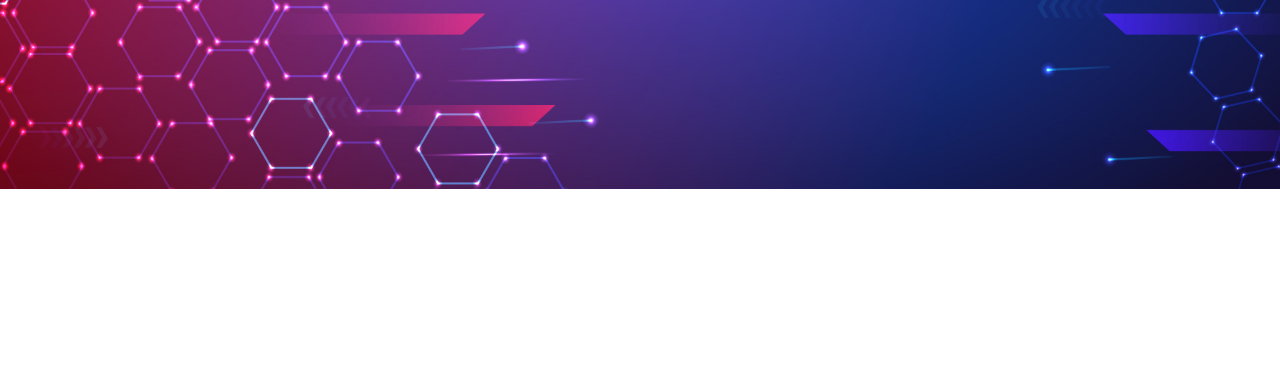
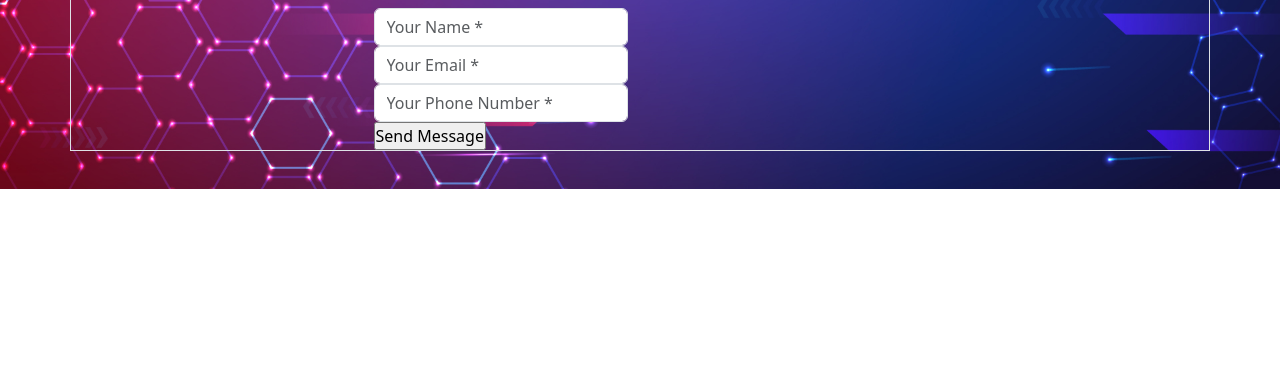
Before and after one commit to LuisaLzrGcia/SGAF, a PHP site: page /app/Registrar/ResgistrarUsuario.php in a window 1280 px wide. Shown: the part 411-800 px from the top of the page. Run offline with PHP 8.4, Linux system fonts and the light colour scheme.

Commit message:
respaldoemerjencia

```diff
--- a/app/Componets/Navbar.php
+++ b/app/Componets/Navbar.php
@@ -4,7 +4,7 @@
 <nav class="navbar navbar-expand-lg bg-body-tertiary px-5 fondoNav">
     <div class="d-flex">
         <div class="">
-            <img class="logo-image" src="" alt="" srcset="../../public/images/logo.png">
+            <img class="logo-image rounded-circle" src="" alt="" srcset="../../public/images/logoF.png" >
         </div>
         <div class="d-flex">
             <div class="mx-2 d-flex justify-content-center align-items-center">
--- a/app/Registrar/ResgistrarUsuario.php
+++ b/app/Registrar/ResgistrarUsuario.php
@@ -13,19 +13,32 @@
     <?php
     include_once "../Componets/Navbar.php";
     ?>
-    <div class="mx-5">
-        <h1 class="text-white">
-            Registrar usuario
-        </h1>
+    <div class="container contact-form border m-x:20px ">
+    <div class="container-fluid w-50 ">
+            <div class="contact-image border">
+                <img src="https://image.ibb.co/kUagtU/rocket_contact.png" alt="rocket_contact"/>
+            </div>
+            <form method="post">
+                <h3>Drop Us a Message</h3>
+               <div class="row">
+                    <div class="col-md-6">
+                        <div class="form-group">
+                            <input type="text" name="txtName" class="form-control" placeholder="Your Name *" value="" />
+                        </div>
+                        <div class="form-group">
+                            <input type="text" name="txtEmail" class="form-control" placeholder="Your Email *" value="" />
+                        </div>
+                        <div class="form-group">
+                            <input type="text" name="txtPhone" class="form-control" placeholder="Your Phone Number *" value="" />
+                        </div>
+                        <div class="form-group">
+                            <input type="submit" name="btnSubmit" class="btnContact" value="Send Message" />
+                        </div>
+                    </div>
 
-        <div class="mb-3">
-            <label for="exampleFormControlInput1" class="form-label">Email address</label>
-            <input type="email" class="form-control" id="exampleFormControlInput1" placeholder="name@example.com">
-        </div>
-        <div class="mb-3">
-            <label for="exampleFormControlTextarea1" class="form-label">Example textarea</label>
-            <textarea class="form-control" id="exampleFormControlTextarea1" rows="3"></textarea>
-        </div>
+                </div>
+            </form>
+</div>
     </div>
 </body>
 
--- a/public/CSS/style.css
+++ b/public/CSS/style.css
@@ -47,6 +47,7 @@ a:hover {
 
 .logo-image{
     width: 5vw;
+
 }
 
 .bg-general{
```
Also changed, not shown: public/images/FondoSGAF.png (added), public/images/logoF.png (added).
